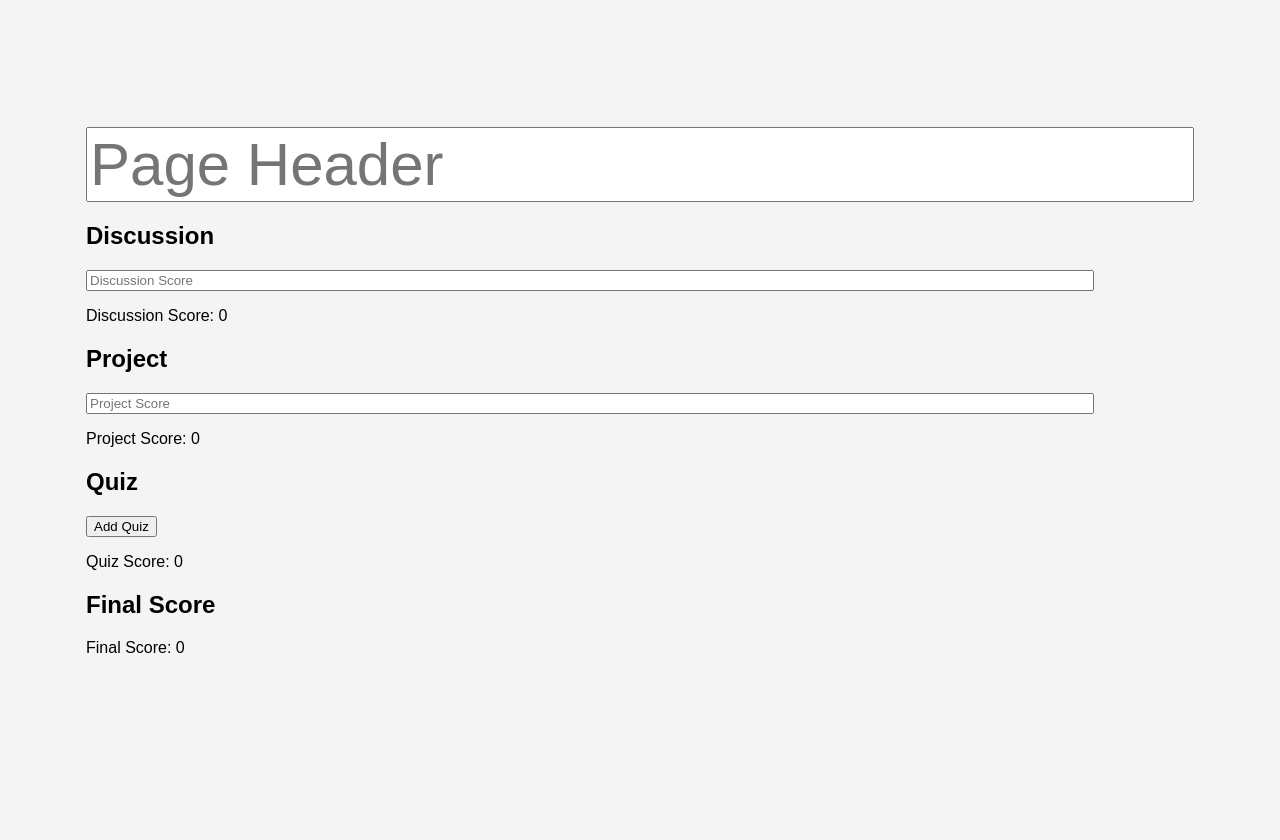
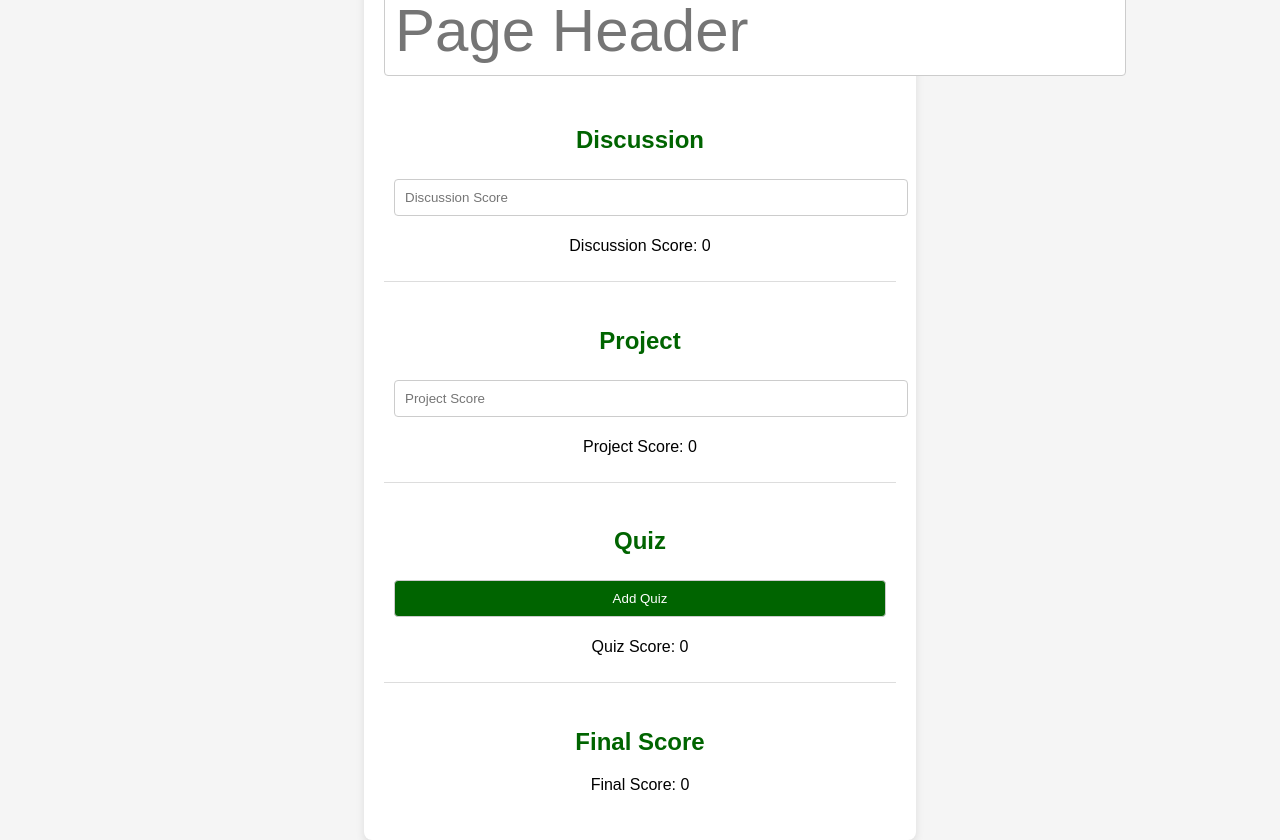
Before and after one commit to ChubachubaDH/gradely-scores, a plain HTML site: page index.html in a window 1280 px wide. Before the commit the page ends 800 px from the top, so only its background shows below. Drawn offline with Linux system fonts and the light colour scheme; no server answers.

Commit message:
Update styles.css

```diff
--- a/css/styles.css
+++ b/css/styles.css
@@ -1,4 +1,4 @@
-/* Reset some default browser styles */
+/*
 body, h1, form, ul, li {
     margin: 0;
     padding: 0;
@@ -8,18 +8,19 @@ body, h1, form, ul, li {
 body {
     font-family: Arial, sans-serif;
     background-color: #f4f4f4;
+    margin: 0;
     display: flex;
     justify-content: center;
     align-items: center;
     height: 100vh;
 }
 
-.page-container {
-    width: 100%;
+.scores.container {
+    width: 40%;
     max-width: 500px;
     padding: 20px;
-    background-color: #ffffff;
-    box-shadow: 0px 0px 10px rgba(0, 0, 0, 0.1);
+    background: white;
+    box-shadow: 0px 4px 8px rgba(0, 0, 0, 0.1);
     border-radius: 8px;
     text-align: center;
 }
@@ -28,6 +29,38 @@ h1 {
     color: #333333;
     margin-bottom: 20px;
 }
+
+h2 {
+    color:darkgreen;
+}
+
+input, button {
+    width: 100%;
+    padding: 10px;
+    margin: 5px 0;
+    border: 1px solid #ccc;
+    border-radius: 4px;
+}
+
+button {
+    background-color: darkgreen;
+    color: white;
+    cursor: pointer;
+}
+
+    button:hover {
+        background-color: green;
+    }
+
+.section {
+    margin-top: 15px;
+    padding: 10px;
+    border-bottom: 1px solid #ddd;
+}
+
+    .section:last-child {
+        border-bottom: none;
+    }
 
 .form-wrapper {
     display: flex;
@@ -102,7 +135,6 @@ h1 {
     margin-bottom: 20px;
 }
 
-/* Responsive Design */
 @media (max-width: 480px) {
     .page-container {
         padding: 15px;
@@ -130,14 +162,62 @@ h1 {
 }
 
 #score-header {
-    /*height: 45px;*/
     width: 1100px;
     font-size:45pt;
 }
-/*
-.scores-container {
+*/
+body {
+    font-family: Arial, sans-serif;
+    background-color: #f5f5f5;
+    margin: 0;
     display: flex;
     justify-content: center;
     align-items: center;
+    height: 100vh;
 }
-*/
+
+.scores-container {
+    background: white;
+    padding: 20px;
+    border-radius: 8px;
+    box-shadow: 0 4px 8px rgba(0, 0, 0, 0.1);
+    width: 40%;
+    text-align: center;
+}
+
+h2 {
+    color: darkgreen;
+}
+
+input, button {
+    width: 100%;
+    padding: 10px;
+    margin: 5px 0;
+    border: 1px solid #ccc;
+    border-radius: 4px;
+}
+
+button {
+    background-color: darkgreen;
+    color: white;
+    cursor: pointer;
+}
+
+    button:hover {
+        background-color: green;
+    }
+
+.section {
+    margin-top: 15px;
+    padding: 10px;
+    border-bottom: 1px solid #ddd;
+}
+
+    .section:last-child {
+        border-bottom: none;
+    }
+
+#score-header {
+    width: 720px;
+    font-size:45pt;
+}
```
